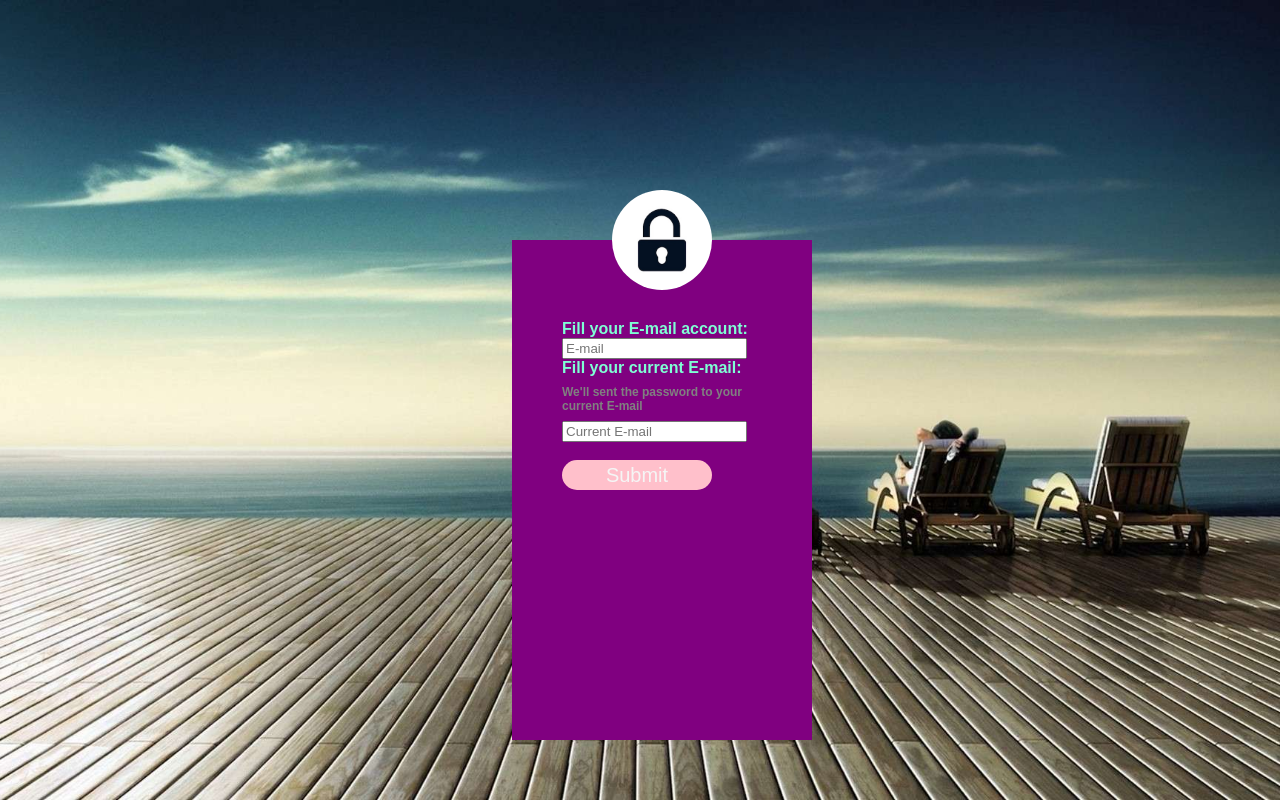
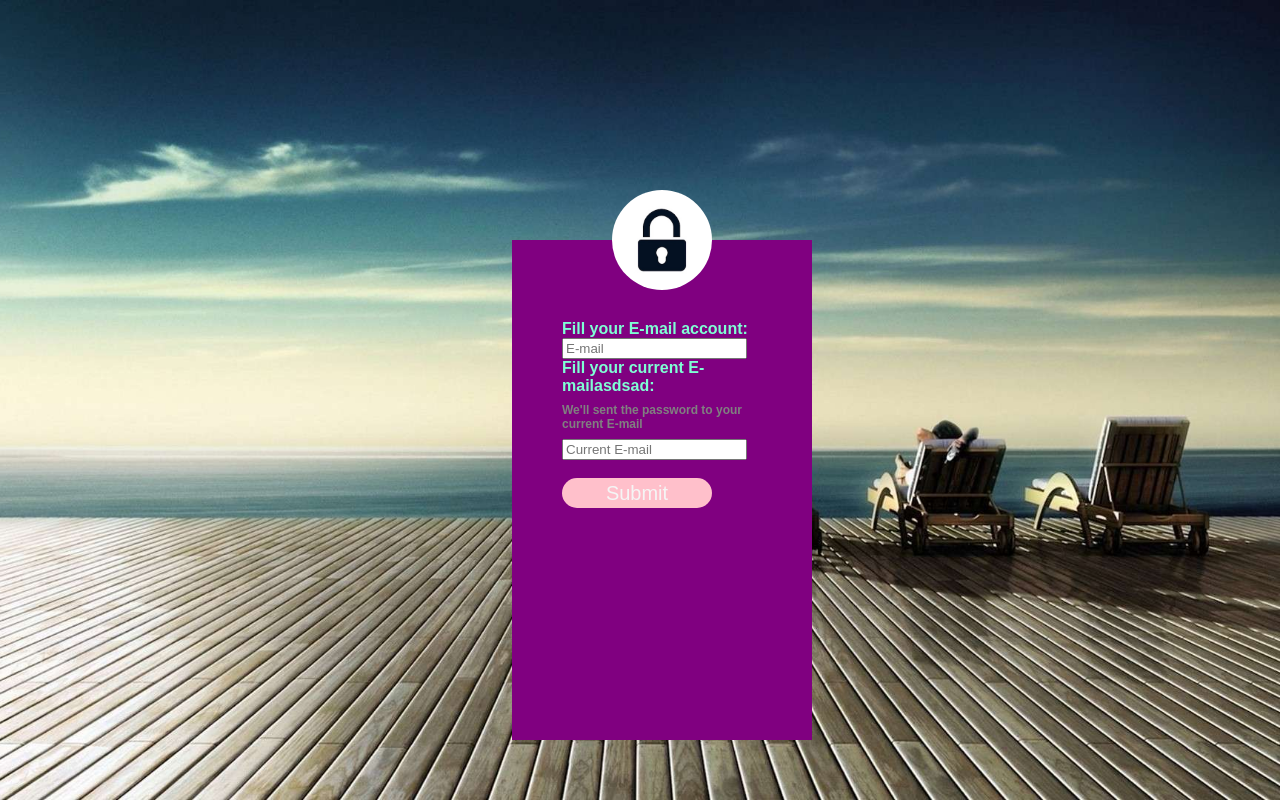
Before and after one commit to irvanfirnando/Asal-asal, a plain HTML site: page lstpw.html in a window 1280 px wide. Drawn offline with Linux system fonts and the light colour scheme.

Commit message:
aku ubah ubah

```diff
--- a/lstpw.html
+++ b/lstpw.html
@@ -19,7 +19,7 @@
                     </p>
                     <input type:"text" name="yuremail" placeholder="E-mail">
                     <p>
-                        Fill your current E-mail:
+                        Fill your current E-mailasdsad:
                     </p>
                     <h1><p>We'll sent the password to your current E-mail</p></h1>
                     <input type="text" name="youremail" placeholder="Current E-mail">
```
Also changed, not shown: ini dari jojo.txt (added).
